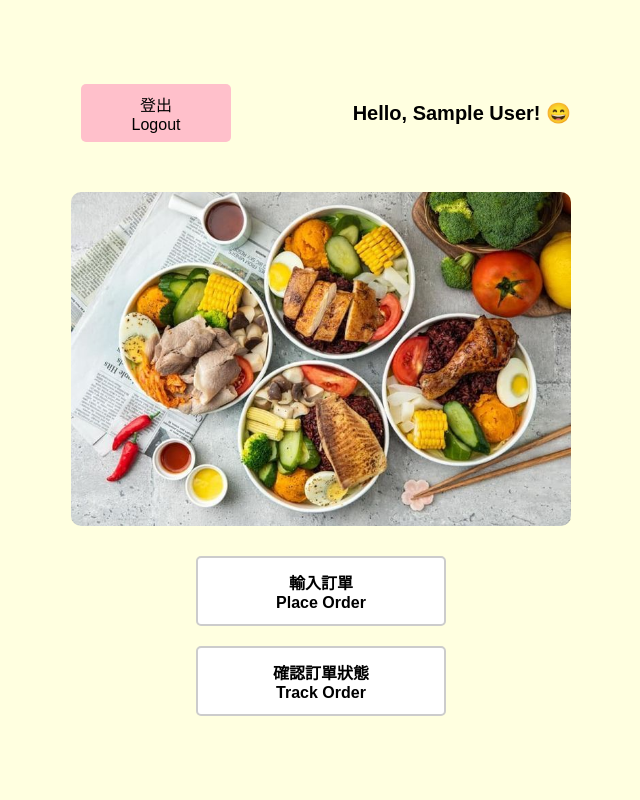
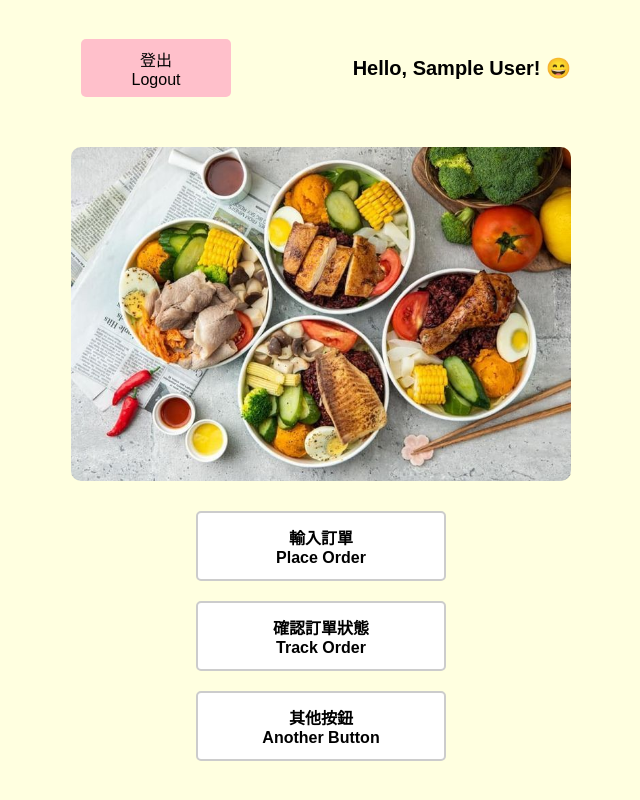
Before and after one commit to hsuehnai/-, a PHP site: the page made by 前端端端/cushome.php in a window 1280 px wide. Shown: the whole page, without its empty margins (319-959 px from the left). Run offline with PHP 8.4, Linux system fonts and the light colour scheme; the visitor is signed in with stand-in values (Sample User, id 1).

Commit message:
Update cushome.php

```diff
--- a/前端端端/cushome.php
+++ b/前端端端/cushome.php
@@ -22,6 +22,7 @@
         <div style="display: flex; flex-direction: column; align-items: center; margin-top: 20px;"> <!-- 添加 margin-top -->
             <button type="button" id="B6" onclick="window.location ='./menu.php'" style="width: 250px; padding: 12px; border: 2px solid #ccc; background-color: white; font-weight: bold;">輸入訂單 <br> Place Order</button>
             <button type="button" id="B7" onclick="window.location ='./getcustomer.php'" style="width: 250px; padding: 12px; border: 2px solid #ccc; background-color: white; font-weight: bold;">確認訂單狀態 <br> Track Order</button> <!--檔案名稱改成確認訂單網頁-->
+            <button type="button" id="B9" onclick="window.location ='./another-page.php'" style="width: 250px; padding: 12px; border: 2px solid #ccc; background-color: white; font-weight: bold;">其他按鈕 <br> Another Button</button>
         </div>
     </div>
 </body>
```
